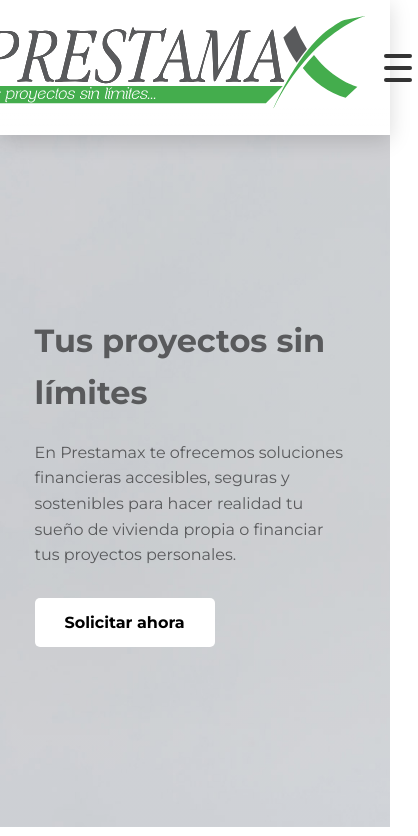
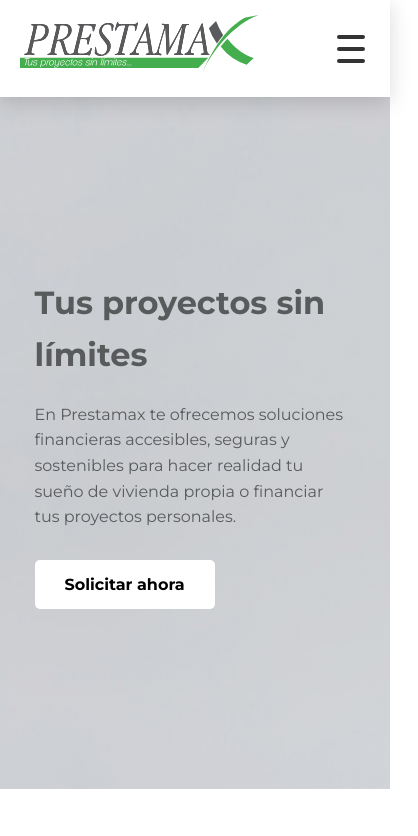
Before and after one commit to Marktuay/prestamax, a plain HTML site: page index.html in a window 390 px wide. Shown: the top 836 px of the page, 418 px wide, since content can reach past the window. Drawn offline with nearby package versions, Linux system fonts and the light colour scheme.

Commit message:
ajustes del logo

```diff
--- a/styles.css
+++ b/styles.css
@@ -68,6 +68,11 @@ body {
 }
 
 @media (max-width: 900px) {
+    .logo-text img {
+        width: 315px !important;
+        height: auto !important;
+        max-width: 80%;
+    }
     .header-container {
     flex-direction: row;
     justify-content: flex-start;
```
